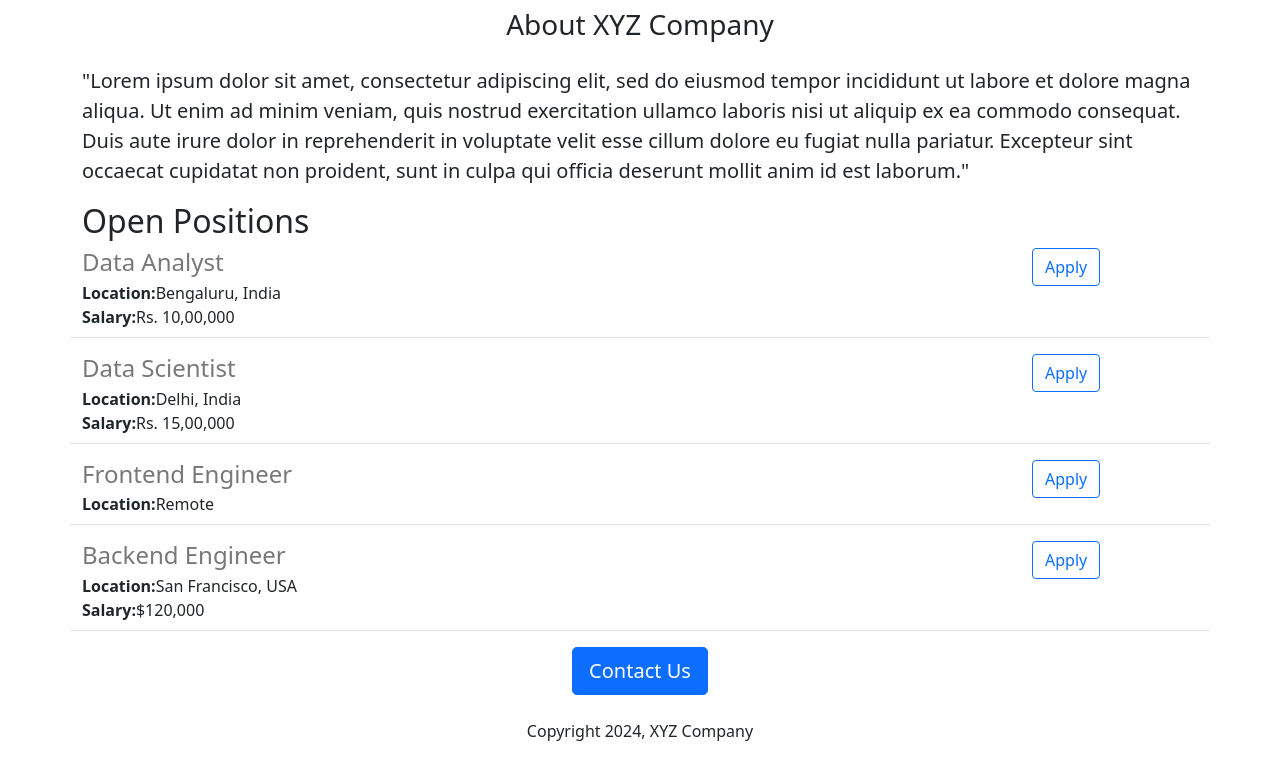
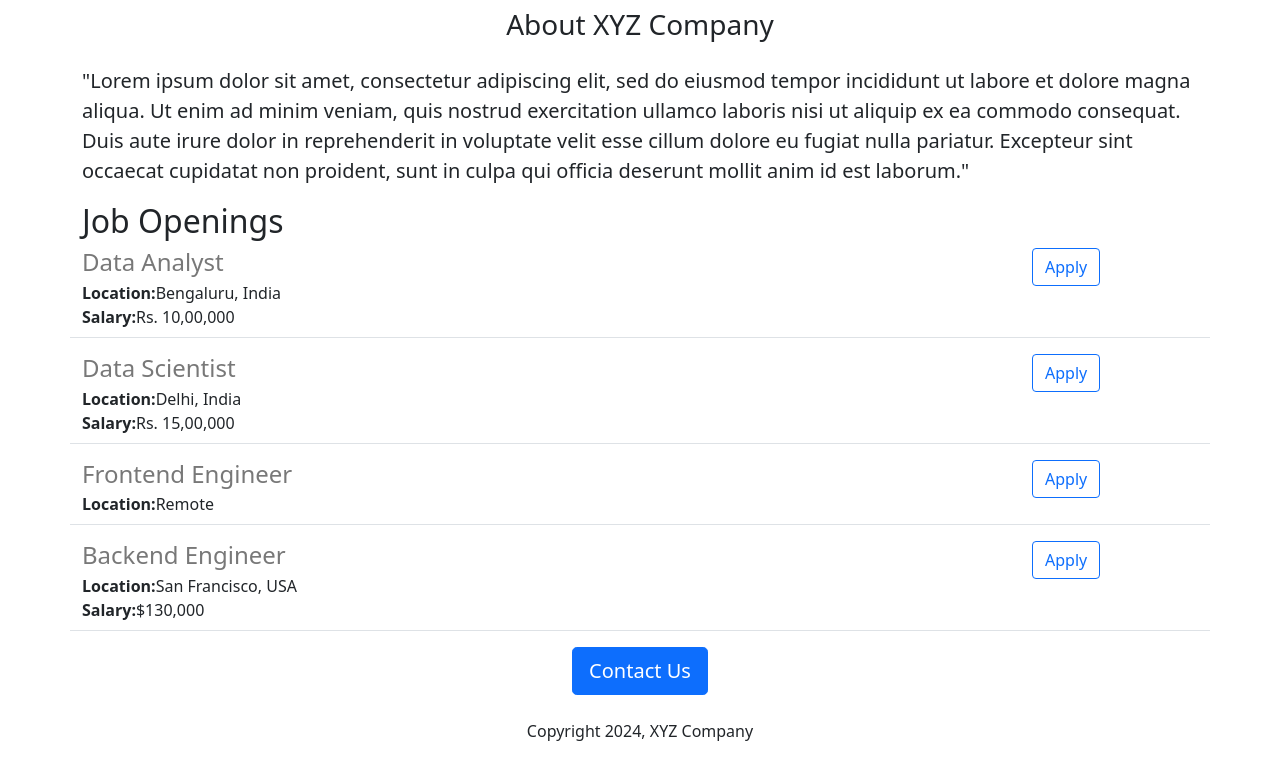
Before and after one commit to LeenaSuroshe/basic-project, a Flask app: page / in a window 1280 px wide. Shown: the part 440-1199 px from the top of the page. Run offline with Flask 3, Linux system fonts and the light colour scheme.

Commit message:
made some changes

```diff
--- a/app.py
+++ b/app.py
@@ -20,7 +20,7 @@ JOBS = [{
     'id': 4,
     'title': 'Backend Engineer',
     'location': 'San Francisco, USA',
-    'salary': '$120,000',
+    'salary': '$130,000',
 }]
 
 
--- a/templates/home.html
+++ b/templates/home.html
@@ -21,7 +21,7 @@
         <h3 class='text-center mt-2 mb-4'>About XYZ Company</h3>
         <p class='lead'>"Lorem ipsum dolor sit amet, consectetur adipiscing elit, sed do eiusmod tempor incididunt ut labore et dolore magna aliqua. Ut enim ad minim veniam, quis nostrud exercitation ullamco laboris nisi ut aliquip ex ea commodo consequat. Duis aute irure dolor in reprehenderit in voluptate velit esse cillum dolore eu fugiat nulla pariatur. Excepteur sint occaecat cupidatat non proident, sunt in culpa qui officia deserunt mollit anim id est laborum."</p>
 
-        <h2>Open Positions</h2>
+        <h2>Job Openings</h2>
         <div>
             {% for job in jobs %}
              {% include 'jobitem.html' %}
```
